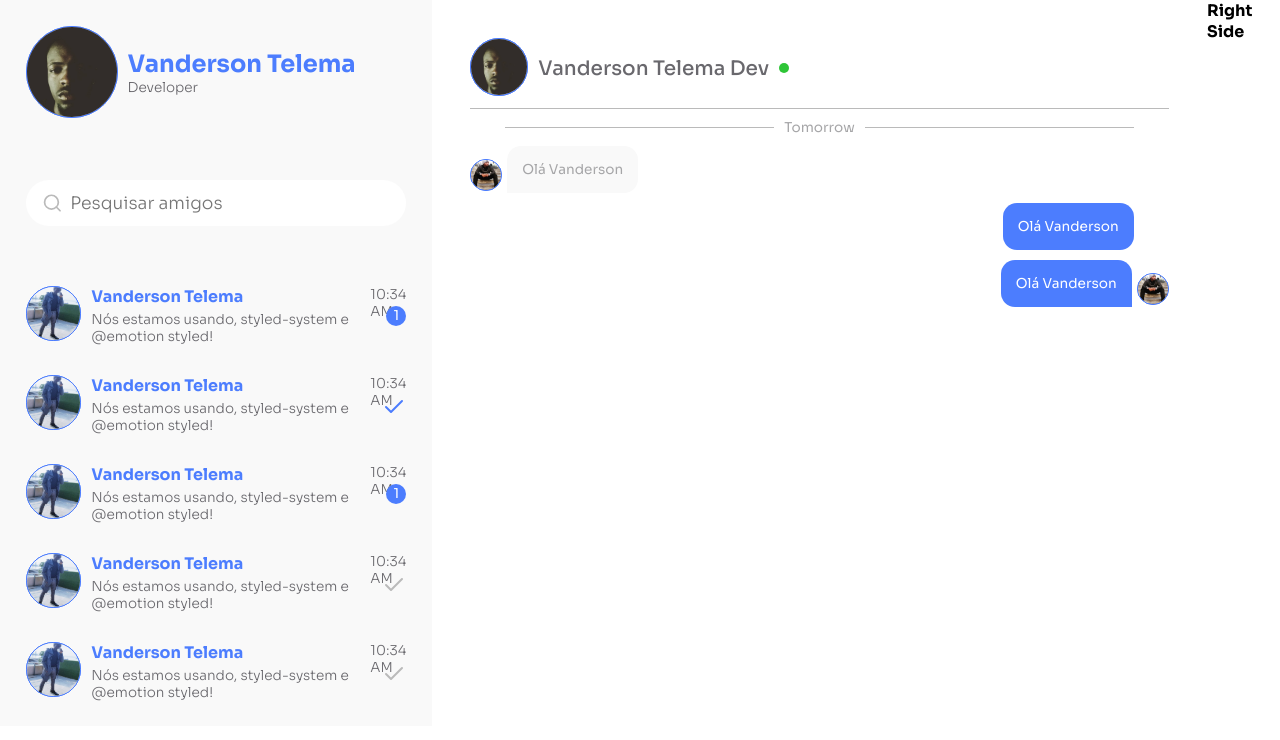
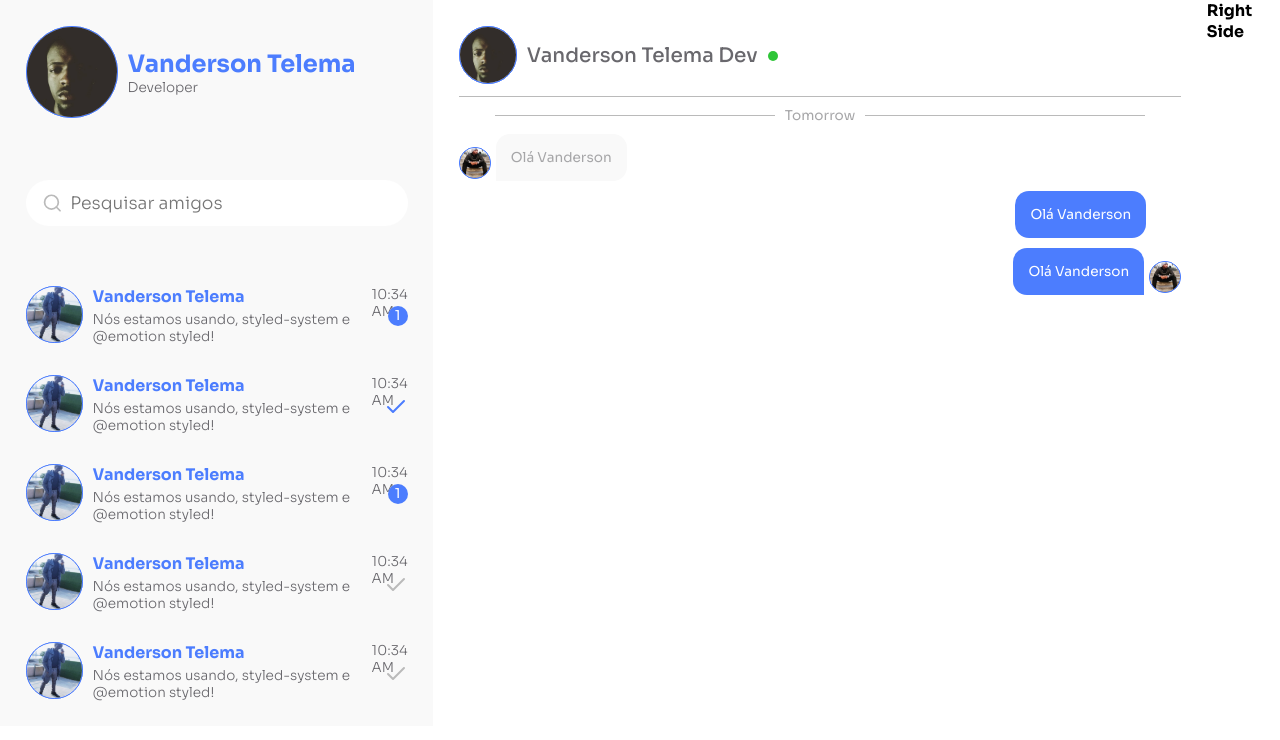
Before and after one commit to Vanderson7593/socialize, a Next.js app: page / in a window 1280 px wide. Shown: the top 740 px of the page. Built offline with nearby package versions, Linux system fonts and the light colour scheme.

Commit message:
alignment

```diff
--- a/client/views/messenger/components/middle/index.tsx
+++ b/client/views/messenger/components/middle/index.tsx
@@ -10,7 +10,7 @@ const Middle: FC = () => {
     <Flex
       flexDirection="column"
       width={['100vw', '100vw', '100vw', '900px']}
-      p={['10%', '8%', '6%', '3%']}
+      p={['10%', '8%', '6%', '2%']}
       style={{ gap: 10 }}
     >
       <Flex alignItems={['center']} style={{ gap: 10 }}>
```
